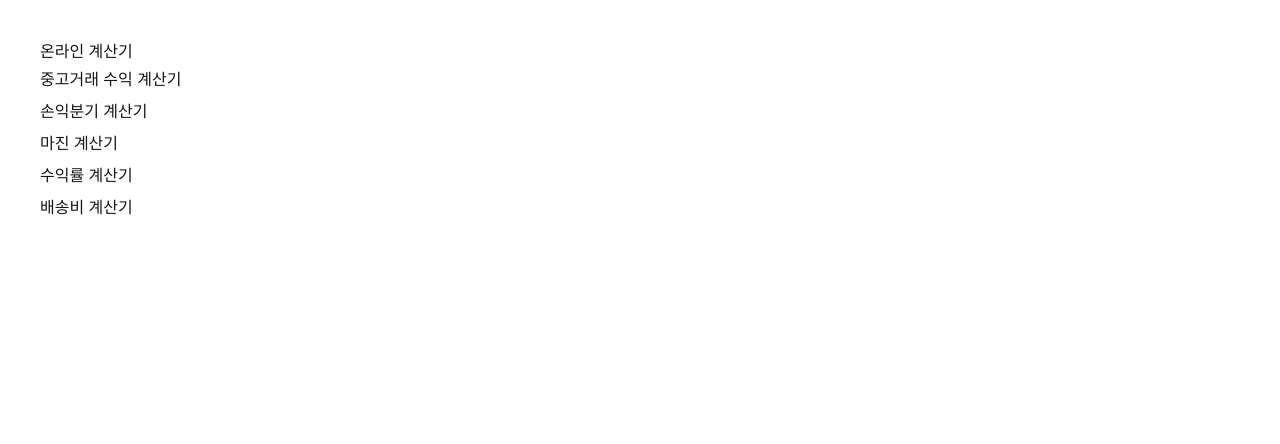
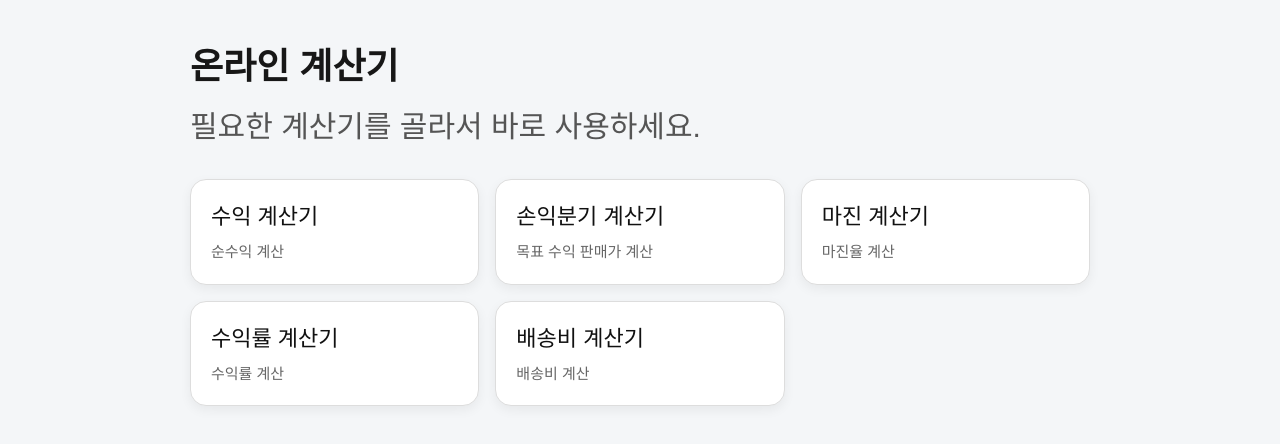
Before and after one commit to daniel1009040904-commits/resale-profit-calculator, a Next.js app: page / in a window 1280 px wide. Shown: the top 444 px of the page. Built offline with nearby package versions, Linux system fonts and the light colour scheme.

Commit message:
design update

```diff
--- a/app/page.tsx
+++ b/app/page.tsx
@@ -1,18 +1,88 @@
 import Link from "next/link";
+
+const calculators = [
+  { title: "수익 계산기", href: "/resale", desc: "순수익 계산" },
+  { title: "손익분기 계산기", href: "/breakeven", desc: "목표 수익 판매가 계산" },
+  { title: "마진 계산기", href: "/margin", desc: "마진율 계산" },
+  { title: "수익률 계산기", href: "/roi", desc: "수익률 계산" },
+  { title: "배송비 계산기", href: "/shipping", desc: "배송비 계산" },
+];
 
 export default function Home() {
   return (
-    <main style={{padding:40,fontFamily:"sans-serif"}}>
-      <h1>온라인 계산기</h1>
+    <main
+      style={{
+        minHeight: "100vh",
+        background: "#f4f6f8",
+        padding: "40px 20px",
+        fontFamily: "sans-serif",
+      }}
+    >
+      <div style={{ maxWidth: 900, margin: "0 auto" }}>
+        <h1
+          style={{
+            fontSize: "36px",
+            marginBottom: "10px",
+            fontWeight: 800,
+          }}
+        >
+          온라인 계산기
+        </h1>
 
-      <ul style={{lineHeight:"2"}}>
-        <li><Link href="/resale">중고거래 수익 계산기</Link></li>
-        <li><Link href="/breakeven">손익분기 계산기</Link></li>
-        <li><Link href="/margin">마진 계산기</Link></li>
-        <li><Link href="/roi">수익률 계산기</Link></li>
-        <li><Link href="/shipping">배송비 계산기</Link></li>
-      </ul>
+        <p
+          style={{
+            fontSize: "30px",
+            color: "#555",
+            marginBottom: "30px",
+          }}
+        >
+          필요한 계산기를 골라서 바로 사용하세요.
+        </p>
 
+        <div
+          style={{
+            display: "grid",
+            gridTemplateColumns: "repeat(auto-fit, minmax(240px, 1fr))",
+            gap: "16px",
+          }}
+        >
+          {calculators.map((item) => (
+            <Link
+              key={item.href}
+              href={item.href}
+              style={{
+                textDecoration: "none",
+                color: "#111",
+                background: "#fff",
+                border: "1px solid #ddd",
+                borderRadius: "16px",
+                padding: "20px",
+                boxShadow: "0 4px 12px rgba(0,0,0,0.06)",
+                display: "block",
+              }}
+            >
+              <h2
+                style={{
+                  fontSize: "22px",
+                  marginBottom: "8px",
+                }}
+              >
+                {item.title}
+              </h2>
+
+              <p
+                style={{
+                  fontSize: "15px",
+                  color: "#666",
+                  margin: 0,
+                }}
+              >
+                {item.desc}
+              </p>
+            </Link>
+          ))}
+        </div>
+      </div>
     </main>
   );
 }
```
